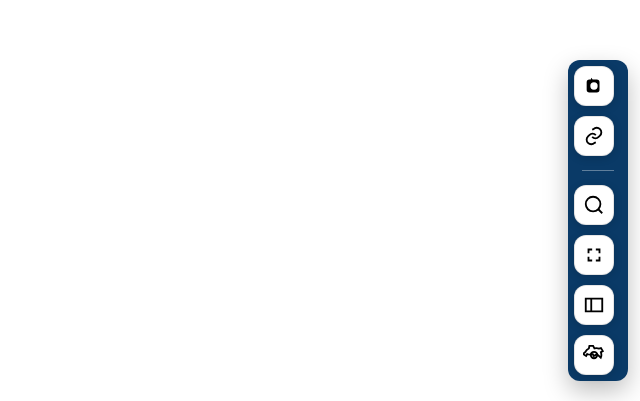
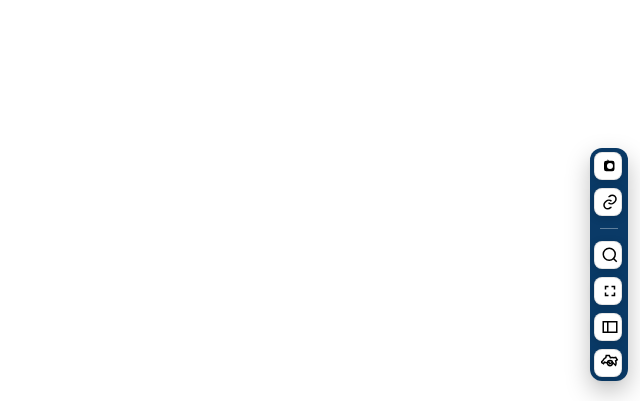
Before and after one commit to silvervat/tc-icon-dock, a React (Vite) app: page / in a window 1280 px wide. Shown: the part 399-800 px from the top of the page, without its empty margins (640-1280 px from the left). Built offline with nearby package versions, Linux system fonts and the light colour scheme.

Commit message:
Update IconDockTC.tsx

```diff
--- a/src/IconDockTC.tsx
+++ b/src/IconDockTC.tsx
@@ -11,7 +11,7 @@ import React, { useEffect, useRef, useState } from "react";
  * • Automaatne modelId tuvastus (visible/loaded/first)
  * • Omadused: getObjectProperties + IFC GUID konversioonid
  *
- * NB! Parandused: dock paremale (mudeli peale), lisatud full screen toggle valge paneeli peitmiseks, uus nupp CSS peitmiseks.
+ * NB! Parandused: dock paremale (mudeli peale), lisatud full screen toggle valge paneeli peitmiseks, uus nupp CSS peitmiseks. Laius miinimumiks 30px.
  */
 type ViewerLike = any; // Trimble ViewerAPI (Workspace API)
 const COLORS = {
@@ -207,11 +207,11 @@ export default function IconDockTC({ viewer, projectId: initialProjectId }: { vi
   // --- Overlay: ainult ujuv kitsas ikooniriba mudeli PEAL --------------------
   return (
     <>
-      {/* Ujuv dokk – parem alumine nurk, mudeli peal */}
-      <div style={{ position: "fixed", right: 12, bottom: 20, width: 48, background: COLORS.navy, borderRadius: 12, boxShadow: "0 10px 24px rgba(0,0,0,0.25)", padding: 6, display: "flex", flexDirection: "column", gap: 10, zIndex: 9999 }}>
+      {/* Ujuv dock – parem alumine nurk, mudeli peal, kitsas 30px */}
+      <div style={{ position: "fixed", right: 12, bottom: 20, width: 30, background: COLORS.navy, borderRadius: 12, boxShadow: "0 10px 24px rgba(0,0,0,0.25)", padding: 4, display: "flex", flexDirection: "column", gap: 8, zIndex: 9999 }}>
         <button title="Pildista + saada" onClick={actionSnapAndSend} style={btnStyleCompact}><CameraIcon/></button>
         <button title="Genereeri link valikule" onClick={actionMakeLink} style={btnStyleCompact}><LinkIcon/></button>
-        <div style={{ height: 1, background: "rgba(255,255,255,.35)", margin: "4px 8px" }}/>
+        <div style={{ height: 1, background: "rgba(255,255,255,.35)", margin: "4px 6px" }}/>
         <button title="Zoom IFC GUID-iga" onClick={actionZoomPrompt} style={btnStyleCompact}><ZoomIcon/></button>
         <button title="Full screen (proovi peita paneel)" onClick={toggleFullScreen} style={btnStyleCompact}><FullScreenIcon/></button>
         <button title="Peida vasak paneel (CSS)" onClick={hideLeftPanel} style={btnStyleCompact}><HidePanelIcon/></button>
@@ -225,16 +225,16 @@ export default function IconDockTC({ viewer, projectId: initialProjectId }: { vi
   );
 }
 // --- Ikoonid (inline SVG) ----------------------------------------------------
-function CameraIcon(){return(<svg viewBox="0 0 24 24" width="22" height="22" aria-hidden><path d="M9 3l1.5 2H15a3 3 0 013 3v8a3 3 0 01-3 3H7a3 3 0 01-3-3V8a3 3 0 013-3h1.5L9 3zM8 12a4 4 0 108 0 4 4 0 00-8 0z" fill="currentColor"/></svg>)}
-function LinkIcon(){return(<svg viewBox="0 0 24 24" width="22" height="22" aria-hidden><path d="M10 13a5 5 0 007.07 0l1.41-1.41a5 5 0 10-7.07-7.07L10 5" stroke="currentColor" strokeWidth="2" fill="none"/><path d="M14 11a5 5 0 00-7.07 0L5.5 12.41a5 5 0 107.07 7.07L14 19" stroke="currentColor" strokeWidth="2" fill="none"/></svg>)}
-function ZoomIcon(){return(<svg viewBox="0 0 24 24" width="22" height="22" aria-hidden><path d="M11 19a8 8 0 100-16 8 8 0 000 16z" stroke="currentColor" strokeWidth="2" fill="none"/><path d="M21 21l-4.35-4.35" stroke="currentColor" strokeWidth="2" fill="none"/></svg>)}
-function FullScreenIcon(){return(<svg viewBox="0 0 24 24" width="22" height="22" aria-hidden><path d="M7 14H5v5h5v-2H7v-3zm-2-4h2V7h3V5H5v5zm12 7h-3v2h5v-5h-2v3zM14 5v2h3v3h2V5h-5z" fill="currentColor"/></svg>)}
-function HidePanelIcon(){return(<svg viewBox="0 0 24 24" width="22" height="22" aria-hidden><path d="M3 5h18v14H3z" fill="none" stroke="currentColor" strokeWidth="2"/><path d="M9 5v14" stroke="currentColor" strokeWidth="2"/></svg>)} // Lihtne ikoon paneeli peitmiseks
-function SettingsIcon(){return(<svg viewBox="0 0 24 24" width="22" height="22" aria-hidden><path d="M12 15.5a3.5 3.5 0 110-7 3.5 3.5 0 010 7z" stroke="currentColor" strokeWidth="2" fill="none"/><path d="M19.4 15a7.97 7.97 0 00.1-6l2.1-1.2-2-3.4L17.5 5a8.03 8.03 0 00-5-.1L11 2H7l-.6 2.9a8.03 8.03 0 00-3.8 3.8L0 10.9 3.4 13l1.2-2.1a7.97 7.97 0 006 .1l1.2 2.1 3.4-2z" stroke="currentColor" strokeWidth="2" fill="none"/></svg>)}
+function CameraIcon(){return(<svg viewBox="0 0 24 24" width="18" height="18" aria-hidden><path d="M9 3l1.5 2H15a3 3 0 013 3v8a3 3 0 01-3 3H7a3 3 0 01-3-3V8a3 3 0 013-3h1.5L9 3zM8 12a4 4 0 108 0 4 4 0 00-8 0z" fill="currentColor"/></svg>)}
+function LinkIcon(){return(<svg viewBox="0 0 24 24" width="18" height="18" aria-hidden><path d="M10 13a5 5 0 007.07 0l1.41-1.41a5 5 0 10-7.07-7.07L10 5" stroke="currentColor" strokeWidth="2" fill="none"/><path d="M14 11a5 5 0 00-7.07 0L5.5 12.41a5 5 0 107.07 7.07L14 19" stroke="currentColor" strokeWidth="2" fill="none"/></svg>)}
+function ZoomIcon(){return(<svg viewBox="0 0 24 24" width="18" height="18" aria-hidden><path d="M11 19a8 8 0 100-16 8 8 0 000 16z" stroke="currentColor" strokeWidth="2" fill="none"/><path d="M21 21l-4.35-4.35" stroke="currentColor" strokeWidth="2" fill="none"/></svg>)}
+function FullScreenIcon(){return(<svg viewBox="0 0 24 24" width="18" height="18" aria-hidden><path d="M7 14H5v5h5v-2H7v-3zm-2-4h2V7h3V5H5v5zm12 7h-3v2h5v-5h-2v3zM14 5v2h3v3h2V5h-5z" fill="currentColor"/></svg>)}
+function HidePanelIcon(){return(<svg viewBox="0 0 24 24" width="18" height="18" aria-hidden><path d="M3 5h18v14H3z" fill="none" stroke="currentColor" strokeWidth="2"/><path d="M9 5v14" stroke="currentColor" strokeWidth="2"/></svg>)} // Lihtne ikoon paneeli peitmiseks
+function SettingsIcon(){return(<svg viewBox="0 0 24 24" width="18" height="18" aria-hidden><path d="M12 15.5a3.5 3.5 0 110-7 3.5 3.5 0 010 7z" stroke="currentColor" strokeWidth="2" fill="none"/><path d="M19.4 15a7.97 7.97 0 00.1-6l2.1-1.2-2-3.4L17.5 5a8.03 8.03 0 00-5-.1L11 2H7l-.6 2.9a8.03 8.03 0 00-3.8 3.8L0 10.9 3.4 13l1.2-2.1a7.97 7.97 0 006 .1l1.2 2.1 3.4-2z" stroke="currentColor" strokeWidth="2" fill="none"/></svg>)}
 const btnStyleCompact: React.CSSProperties = {
-  width: 40,
-  height: 40,
-  borderRadius: 12,
+  width: 28,
+  height: 28,
+  borderRadius: 8,
   background: "white",
   border: "1px solid rgba(0,0,0,0.1)",
   boxShadow: "0 2px 8px rgba(0,0,0,0.15)",
```
